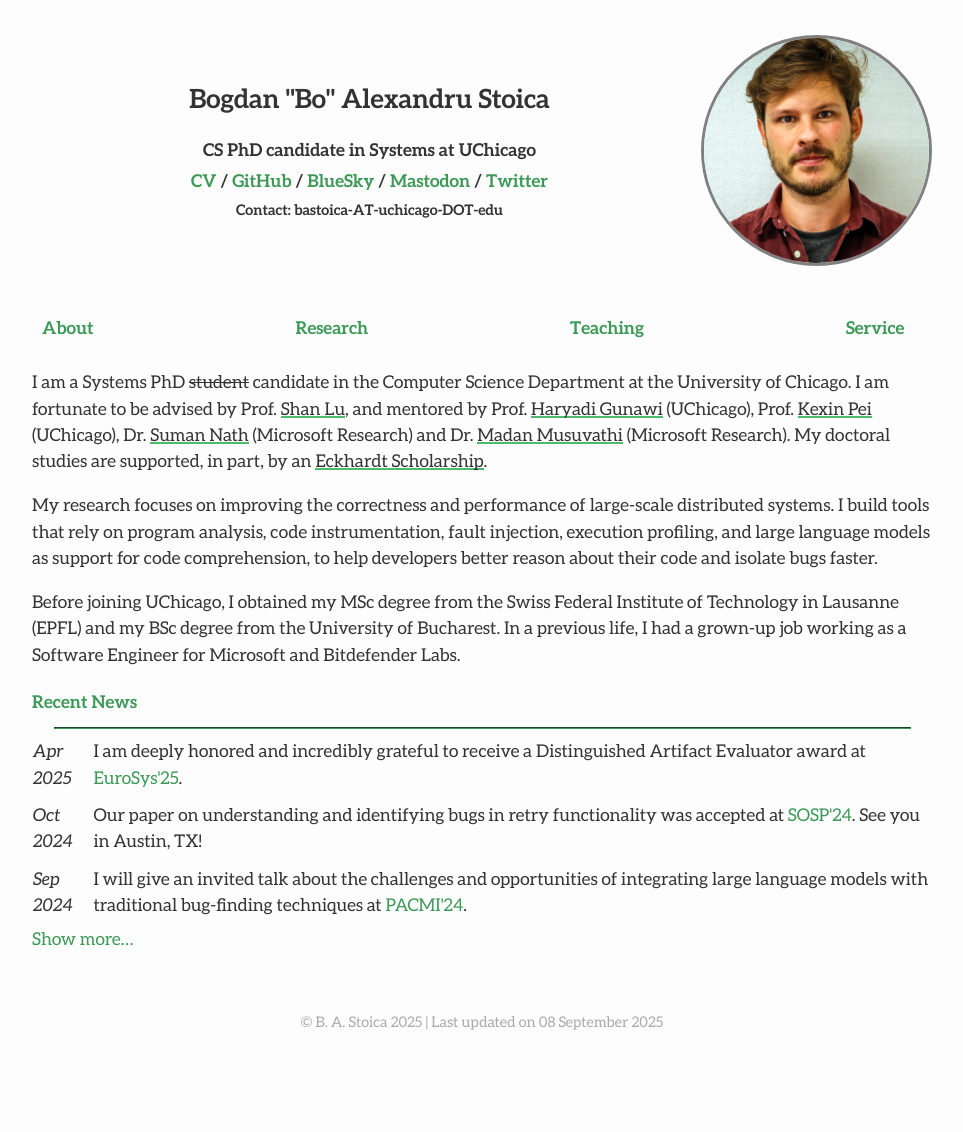
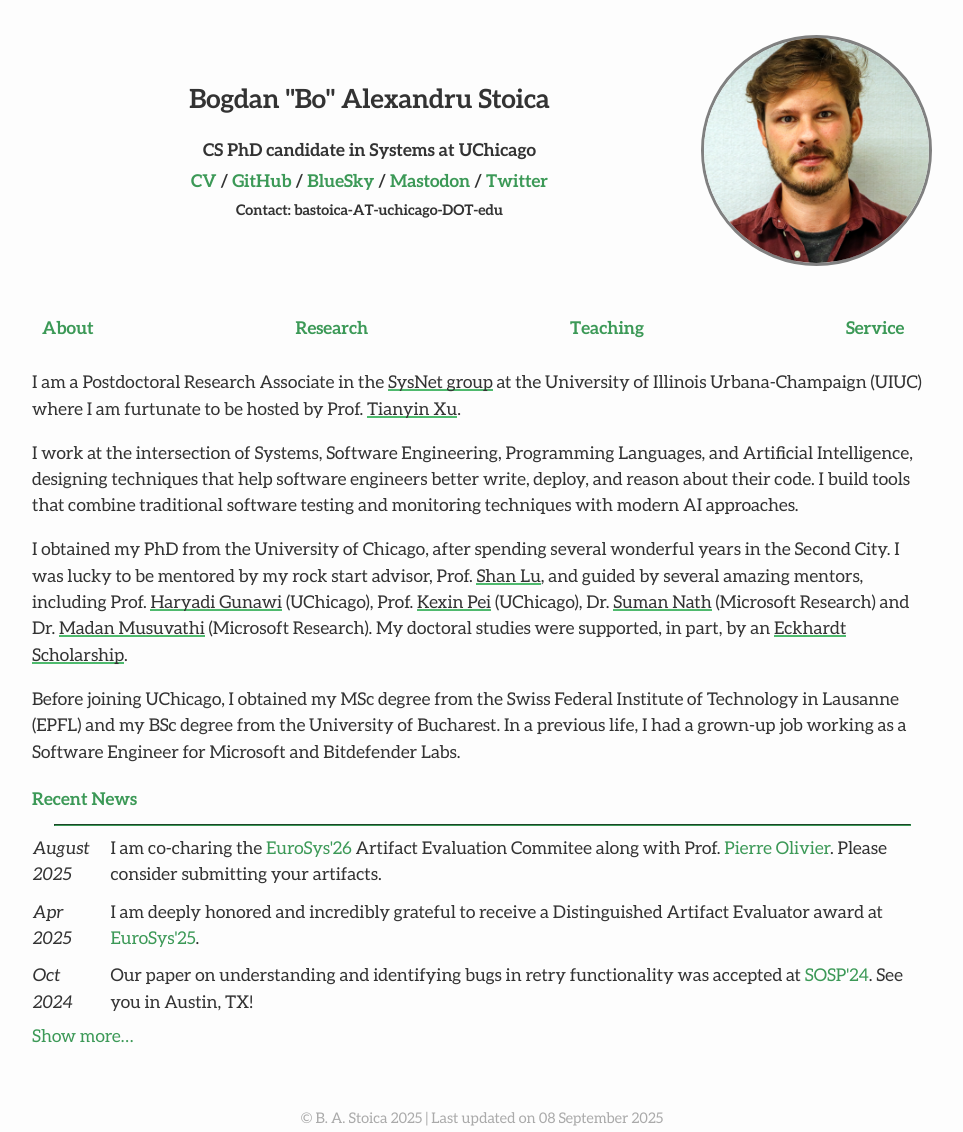
Before and after one commit to bastoica/bastoica.github.io, a Jekyll site: the page built from index.md, in a window 1280 px wide. Shown: the whole page, without its empty margins (158-1121 px from the left). Built offline with Jekyll 4.4.1, drawn with Linux system fonts in a browser that asks for light colours; nearby versions of some CDN libraries; before the commit the page ends 1035 px from its top, so only the background shows below that.

Commit message:
a few recent updates :-)

```diff
--- a/index.md
+++ b/index.md
@@ -11,12 +11,13 @@ published: true
 <hr class="news-style" style="width: 95%; ">
 -->
 
-I am a Systems PhD ~~student~~ candidate in the Computer Science Department at the University of Chicago.
-I am fortunate to be advised by Prof. <a href="https://people.cs.uchicago.edu/~shanlu/" target="_blank">Shan Lu</a>, and mentored by Prof. <a href="https://people.cs.uchicago.edu/~haryadi/" target="_blank">Haryadi Gunawi</a> (UChicago), Prof. <a href="https://cs.uchicago.edu/people/kexin-pei/" target="_blank">Kexin Pei</a> (UChicago), Dr. <a href="https://www.microsoft.com/en-us/research/people/sumann/" target="_blank">Suman Nath</a> (Microsoft Research) and Dr. <a href="https://www.microsoft.com/en-us/research/people/madanm/" target="_blank">Madan Musuvathi</a> (Microsoft Research).
-My doctoral studies are supported, in part, by an [Eckhardt Scholarship](https://physicalsciences.uchicago.edu/academics/financial-aid/eckhardt-scholars/).
+I am a Postdoctoral Research Associate in the <a href="https://siebelschool.illinois.edu/research/areas/systems-and-networking" target="_blank">SysNet group</a> at the University of Illinois Urbana-Champaign (UIUC) where I am furtunate to be hosted by Prof. <a href="https://siebelschool.illinois.edu/about/people/faculty/tyxu" target="_blank">Tianyin Xu</a>.
 
-My research focuses on improving the correctness and performance of large-scale distributed systems.
-I build tools that rely on program analysis, code instrumentation, fault injection, execution profiling, and large language models as support for code comprehension, to help developers better reason about their code and isolate bugs faster.
+I work at the intersection of Systems, Software Engineering, Programming Languages, and Artificial Intelligence, designing techniques that help software engineers better write, deploy, and reason about their code.
+I build tools that combine traditional software testing and monitoring techniques with modern AI approaches.
+
+I obtained my PhD from the University of Chicago, after spending several wonderful years in the Second City. I was lucky to be mentored by my rock start advisor, Prof. <a href="https://people.cs.uchicago.edu/~shanlu/" target="_blank">Shan Lu</a>, and guided by several amazing mentors, including Prof. <a href="https://people.cs.uchicago.edu/~haryadi/" target="_blank">Haryadi Gunawi</a> (UChicago), Prof. <a href="https://cs.uchicago.edu/people/kexin-pei/" target="_blank">Kexin Pei</a> (UChicago), Dr. <a href="https://www.microsoft.com/en-us/research/people/sumann/" target="_blank">Suman Nath</a> (Microsoft Research) and Dr. <a href="https://www.microsoft.com/en-us/research/people/madanm/" target="_blank">Madan Musuvathi</a> (Microsoft Research).
+My doctoral studies were supported, in part, by an [Eckhardt Scholarship](https://physicalsciences.uchicago.edu/academics/financial-aid/eckhardt-scholars/).
 
 Before joining UChicago, I obtained my MSc degree from the Swiss Federal Institute of Technology in Lausanne (EPFL) and my BSc degree from the University of Bucharest.
 In a previous life, I had a grown-up job working as a Software Engineer for Microsoft and Bitdefender Labs.
@@ -26,6 +27,10 @@ In a previous life, I had a grown-up job working as a Software Engineer for Micr
 
 
 <table id="newsTable" style="border-collapse: collapse;">
+  <tr>
+    <td style="padding-bottom: 10px; text-align: left;"><i>August<br>2025</i></td>
+    <td style="padding-bottom: 10px; padding-left: 20px; text-align: left;">I am co-charing the <a href="https://2026.eurosys.org/" tafget="_blank">EuroSys'26</a> Artifact Evaluation Commitee along with Prof. <a href="https://sites.google.com/view/pierreolivier" tafget="_blank">Pierre Olivier</a>. Please consider submitting your artifacts.</td>
+  </tr>
   <tr>
     <td style="padding-bottom: 10px; text-align: left;"><i>Apr<br>2025</i></td>
     <td style="padding-bottom: 10px; padding-left: 20px; text-align: left;">I am deeply honored and incredibly grateful to receive a Distinguished Artifact Evaluator award at <a href="https://2025.eurosys.org/awards.html" tafget="_blank">EuroSys'25</a>.</td>
```
